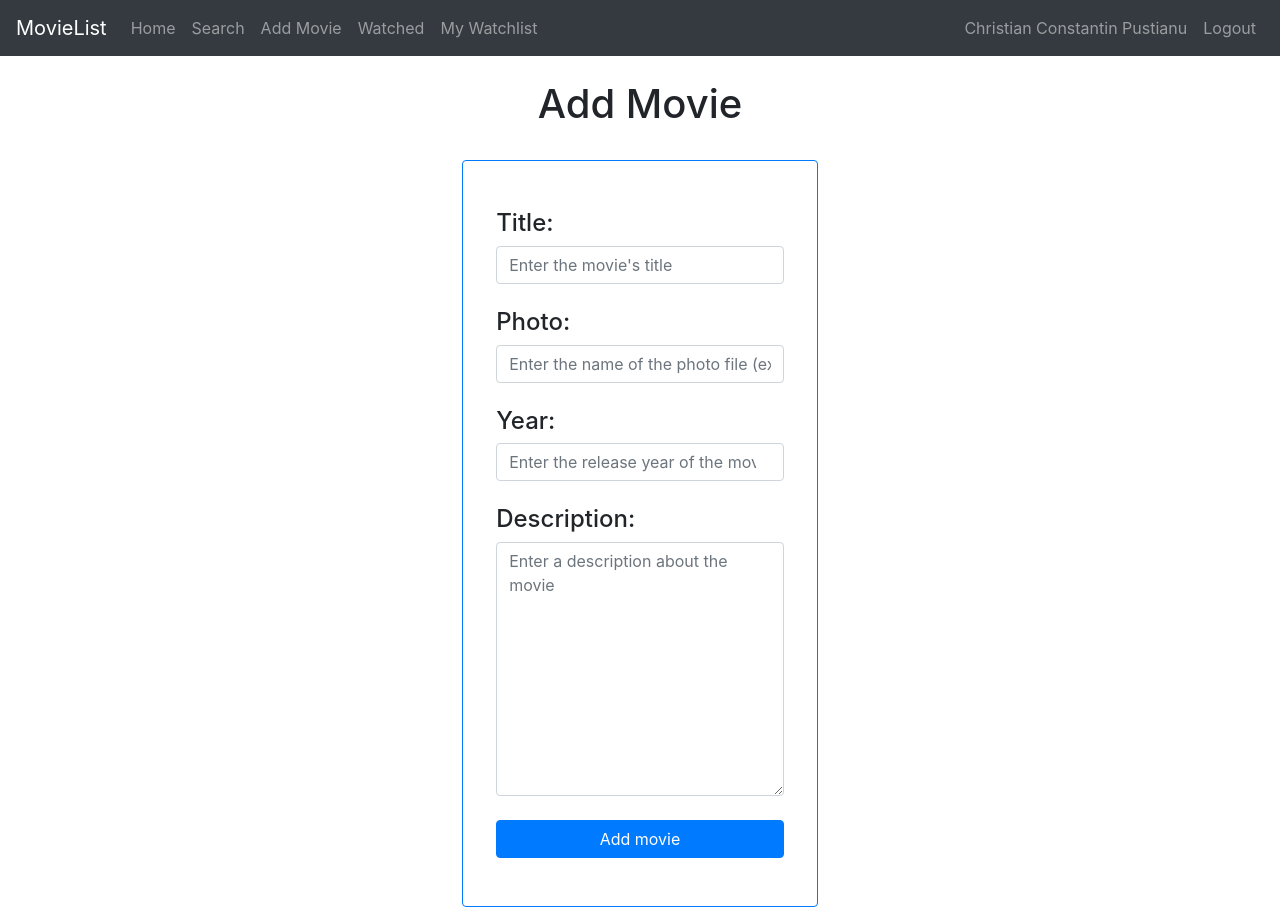
After one commit to Christi2001/BookStore-Web-App, a Flask app: page /add_movie in a window 1280 px wide. The commit adds this page. Run offline with Flask 2, Linux system fonts and the light colour scheme; a user stored in the database is signed in; parts of the project's set-up code (start-up, migrations or seed data) failed here and were passed over; some libraries are stand-ins or nearby versions.

Commit message:
Users can now add movies and they are displayed on the homepage + association table

```diff
--- a/MovieList/app/__init__.py
+++ b/MovieList/app/__init__.py
@@ -19,6 +19,6 @@ from app.models import User
 def load_user(user_id):
     return User.query.get(int(user_id))
 
-migrate = Migrate(app, db)
+migrate = Migrate(app, db, render_as_batch=True)
 
 from app import views, models
--- a/MovieList/app/forms.py
+++ b/MovieList/app/forms.py
@@ -1,10 +1,12 @@
 # forms.py
 
+from werkzeug.utils import validate_arguments
 from flask_wtf import Form
 from wtforms import TextField
+from wtforms import TextAreaField
 from wtforms.fields.html5 import EmailField
-# from wtforms import IntegerField
-# from wtforms import StringField
+from wtforms import IntegerField
+from wtforms import StringField
 from wtforms import PasswordField
 from wtforms.validators import DataRequired, EqualTo, Length
 
@@ -22,3 +24,9 @@ class ChangePasswordForm(Form):
     old_password = PasswordField('old_password', validators=[DataRequired()])
     new_password_hash = PasswordField('new_password_hash', validators=[DataRequired(), EqualTo('new_password_hash2')])
     new_password_hash2 = PasswordField('new_password_hash2', validators=[DataRequired()])
+
+class MovieForm(Form):
+    title = TextField('title', validators=[DataRequired()])
+    photo = StringField('photo', validators=[DataRequired()])
+    year = IntegerField('year', validators=[DataRequired()])
+    description = TextAreaField('description', validators=[DataRequired()])
--- /dev/null
+++ b/MovieList/app/templates/add_movie.html
@@ -0,0 +1,44 @@
+<!-- add_movie.html -->
+
+{% extends "base.html" %}
+{% block content %}
+<br/>
+<h1 class="row justify-content-md-center">Add Movie</h1>
+<br/>
+<div class="row">
+    <div class="col-4"></div>
+    <div class="border rounded border-primary p-5 col-4">
+        <form action="/add_movie" method="post" name="signup">
+            {{ form.hidden_tag() }}
+            <div class="row"><h4>Title: </h4></div>
+            <div class="row">
+                {{ form.title(class_='form-control', placeholder='Enter the movie\'s title') }}
+            </div>
+            <br/>
+            <div class="row"><h4>Photo: </h4></div>
+            <div class="row">
+                {{ form.photo(class_='form-control', placeholder='Enter the name of the photo file (ex: photo.jpg)') }}
+            </div>
+            <br/>
+            <div class="row"><h4>Year: </h4></div>
+            <div class="row">
+                {{ form.year(class_='form-control', placeholder='Enter the release year of the movie') }}
+            </div>
+            {% for error in form.year.errors %}
+                <div class="alert alert-danger row" role="alert">
+                    Please enter a number for the year!
+                </div>
+            {% endfor %}
+            <br/>
+            <div class="row"><h4>Description: </h4></div>
+            <div class="row">
+                {{ form.description(class_='form-control', rows='10', placeholder='Enter a description about the movie') }}
+            </div>
+            <br/>
+            <div class= "row">
+                <input type="submit" class="btn btn-primary col" value="Add movie">
+            </div>
+        </form>
+    </div>
+</div>
+{% endblock %}
--- a/MovieList/app/templates/base.html
+++ b/MovieList/app/templates/base.html
@@ -27,6 +27,7 @@
           <li class="nav-item"><a class="nav-link" href="/">Home</a></li>
           <li class="nav-item"><a class="nav-link" href="/search">Search</a></li>
           {% if current_user.is_authenticated %}
+          <li class="nav-item"><a class="nav-link" href="/add_movie">Add Movie</a></li>
           <li class="nav-item"><a class="nav-link" href="/watched">Watched</a></li>
           <li class="nav-item"><a class="nav-link" href="/my_watchlist">My Watchlist</a></li>
           {% endif %}
--- a/MovieList/app/views.py
+++ b/MovieList/app/views.py
@@ -3,16 +3,52 @@
 from flask import render_template, flash, request, redirect
 from flask.wrappers import Request
 from app import app, db
-from app.models import User
-from .forms import ChangePasswordForm, SignupForm, LoginForm
+from app.models import User, Movie
+from .forms import ChangePasswordForm, MovieForm, SignupForm, LoginForm
 from flask_login import login_required, current_user, login_user, logout_user
 from werkzeug.security import generate_password_hash, check_password_hash
 
 @app.route('/', methods=['GET', 'POST'])
 def home():
 	home={'description':'Welcome to MovieList!'}
-	return render_template('home.html', title='Home', home=home)
+	movies = Movie.query
+	rows = movies.count()
+	return render_template('home.html', title='Home', home=home, movies=movies, rows=rows)
 
+# Movie management views
+@app.route('/search', methods=['GET', 'POST'])
+def search():
+	return 'Search'
+
+@app.route('/add_movie', methods=['GET', 'POST'])
+@login_required
+def add_movie():
+	form = MovieForm()
+	if form.validate_on_submit():
+		new_movie = Movie(title=form.title.data, photo=form.photo.data, year=form.year.data, description=form.description.data)
+		movies = Movie.query
+		for movie in movies:
+			if movie.title == new_movie.title and movie.year == new_movie.year:
+				flash('That movie has already been added!')
+				return redirect('/add_movie')
+		db.session.add(new_movie)
+		db.session.commit()
+		flash('Succesfully added movie!')
+		return redirect('/add_movie')
+	else:
+		return render_template('add_movie.html', title='Add movie', form=form)
+
+@app.route('/watched', methods=['GET', 'POST'])
+@login_required
+def watched():
+	return 'Watched'
+
+@app.route('/my_watchlist', methods=['GET', 'POST'])
+@login_required
+def my_watchlist():
+	return 'My Watchlist'
+
+# Account related views
 @app.route('/login', methods=['GET', 'POST'])
 def login():
 	form = LoginForm()
@@ -22,7 +58,7 @@ def login():
 			if check_password_hash(user.password_hash, form.password.data):
 				login_user(user)
 				flash("Login Successful!")
-				return redirect('/profile')
+				return redirect('/')
 			else:
 				pw_error = 'Wrong Password! Try again!'
 				return render_template('login.html', title='Login', form=form, pw_error=pw_error)
@@ -46,7 +82,7 @@ def signup():
 		db.session.add(new_user)
 		db.session.commit()
 		flash('Succesfully signed up!')
-		login_user(user)
+		login_user(new_user)
 		return redirect('/')
 	else:
 		return render_template('signup.html', title='Sign Up', form=form)
```
Also changed, not shown: MovieList/app/models.py (+21 -38 lines), MovieList/app/templates/home.html (+23 -4 lines), MovieList/migrations/versions/399b2eae08a1_initial_migration.py (deleted, +0 -35 lines), MovieList/migrations/versions/7a0dd0d64a7e_initial_migration.py (added, +55 -0 lines), MovieList/app.db, MovieList/app/static/Iron Man (2008).jpg (added), MovieList/app/static/Iron Man 2 (2010).jpg (added), 1 other file.
